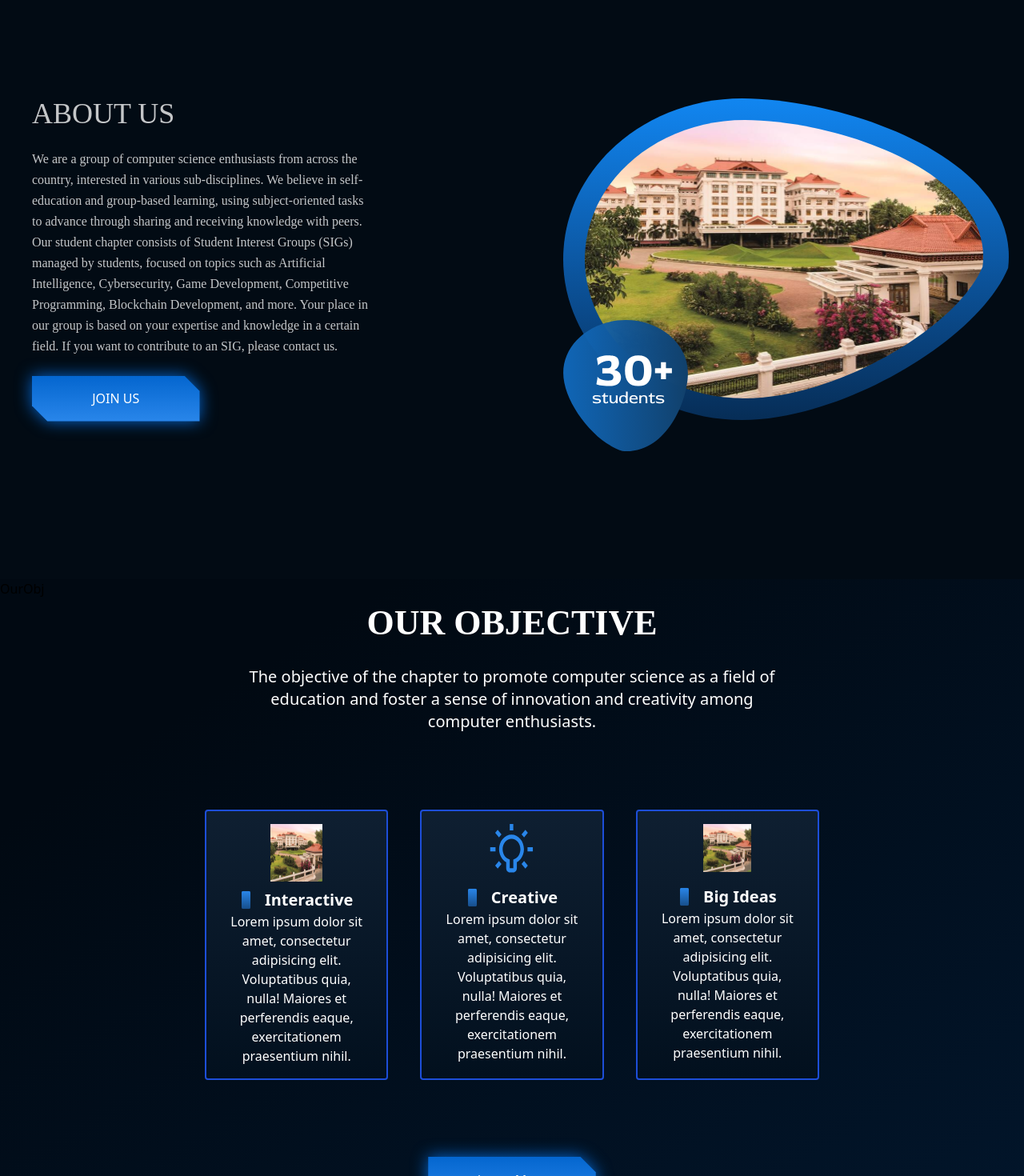
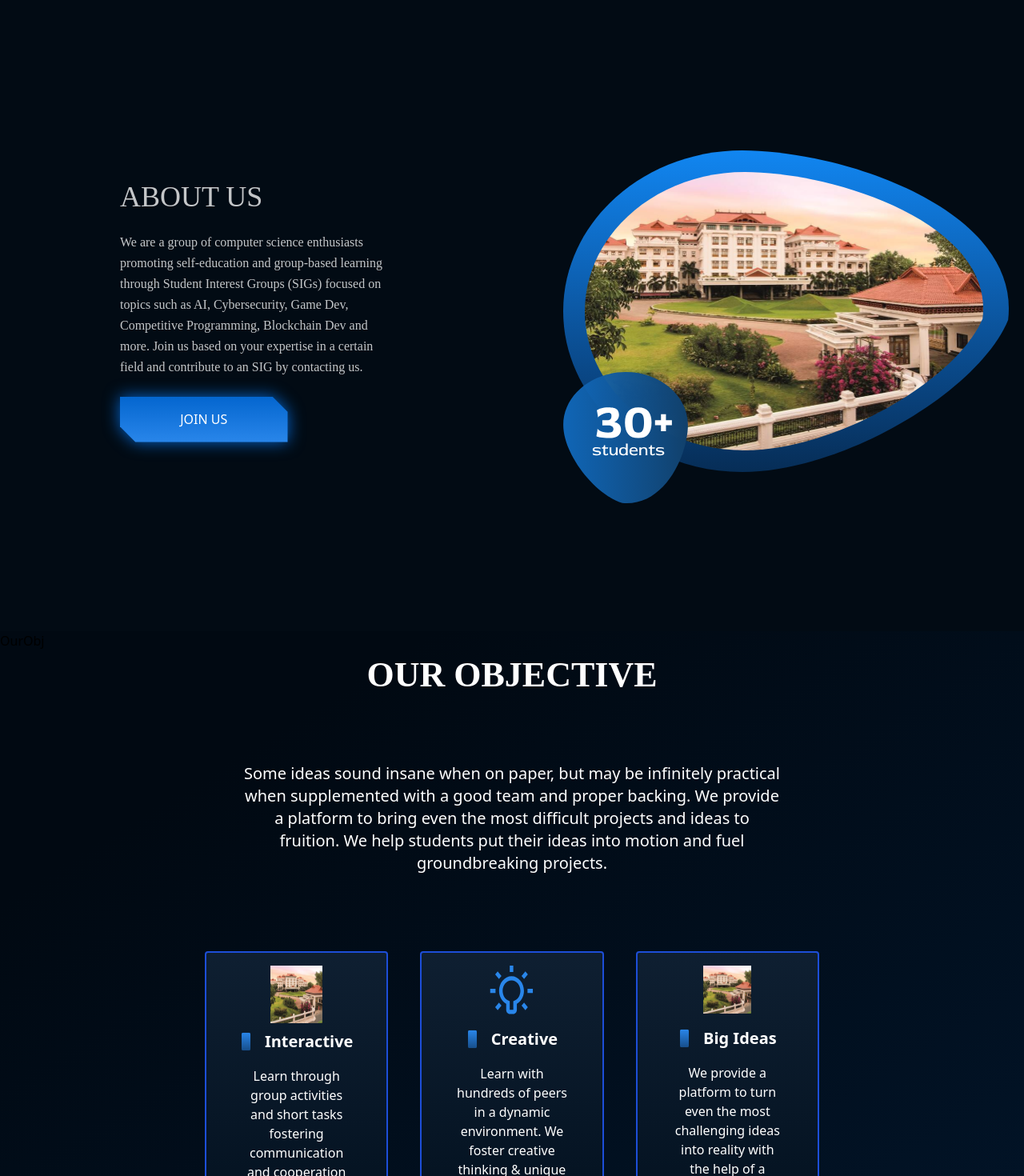
Before and after one commit to ADITHYASNAIR2021/acm-official-website, a Next.js app: page / in a window 1280 px wide. Shown: the part 960-2430 px from the top of the page at 80% size. Built offline with nearby package versions, Linux system fonts and the light colour scheme; a web font is replaced by a local one.

Commit message:
Made some small changes in the site

```diff
--- a/components/About-Us/AboutUs.jsx
+++ b/components/About-Us/AboutUs.jsx
@@ -23,22 +23,16 @@ const AboutUs = () => {
                     justify-center
                     items-start
                     text-white
-                    ml-10
+                    ml-[150px]
                     "
             >
                 <h1 className="font-RedRose text-white text-4xl font-medium opacity-[77%]">ABOUT US</h1>
                 <br></br>
                 <p className="w-[70%] font-RedRose font-normal leading-[26px] opacity-[77%]">
-                    We are a group of computer science enthusiasts from across the country, interested in
-                    various sub-disciplines. We believe in self-education and group-based learning, using
-                    subject-oriented tasks to advance through sharing and receiving knowledge with peers. Our student
-                    chapter consists of Student Interest Groups (SIGs) managed by students, focused on topics such as
-                    Artificial Intelligence, Cybersecurity, Game Development, Competitive Programming, Blockchain Development, and more.
-                    Your place in our group is based on your expertise and knowledge in a certain field.
-                    If you want to contribute to an SIG, please contact us.
+                    We are a group of computer science enthusiasts promoting self-education and group-based learning through Student Interest Groups (SIGs) focused on topics such as AI, Cybersecurity, Game Dev, Competitive Programming, Blockchain Dev and more. Join us based on your expertise in a certain field and contribute to an SIG by contacting us.
                 </p>
                 <br></br>
-                <Button message={"JOIN US"}/>
+                <Button message={"JOIN US"} />
             </div>
             <div className="
                 Image
@@ -53,7 +47,7 @@ const AboutUs = () => {
                 <Stats className="absolute bottom-[-10%] left-[10%]" />
             </div>
         </div>
-     );
+    );
 }
 
 export default AboutUs;
--- a/components/Navbar.js
+++ b/components/Navbar.js
@@ -12,9 +12,9 @@ export const Navbar = () => {
     };
 
     return (
-        <>
-            <nav className="sticky top-0 z-50 flex items-center flex-wrap bg-[#020B14] p-3">
-                <div className="inline-flex items-center p-2 mr-4 h-[60px] w-[200px]">
+        <div className="bg-[#020B14]">
+            <nav className="sticky top-0 z-50 flex items-center flex-wrap bg-[#020B14] p-4 mx-20 ">
+                <div className="inline-flex items-center p-2 ml-20 mr-4 h-[60px] w-[200px]">
                     <Image src={logo} alt="acm logo" width={240} height={88} />
                 </div>
 
@@ -39,9 +39,8 @@ export const Navbar = () => {
                 </button>
 
                 <div
-                    className={`${
-                        active ? "" : "hidden"
-                    }   w-full lg:inline-flex lg:flex-grow lg:w-auto`}
+                    className={`${active ? "" : "hidden"
+                        }   w-full lg:inline-flex lg:flex-grow lg:w-auto`}
                 >
                     <div className="lg:inline-flex lg:flex-row lg:ml-auto lg:w-auto w-full lg:items-center text-white font-RedRose items-start justify-between flex flex-col lg:h-auto lg:space-x-10 ">
                         <Link
@@ -78,6 +77,6 @@ export const Navbar = () => {
                     </div>
                 </div>
             </nav>
-        </>
+        </div>
     );
 };
--- a/components/OurObj.js
+++ b/components/OurObj.js
@@ -15,9 +15,10 @@ function OurObj() {
               <div className="grid grid-rows-2 ">
                 <p className="ourobjtxt "> OUR OBJECTIVE</p>
                 <p className="text-xl break-words pl-12 pr-12 font-light">
-                  The objective of the chapter to promote computer science as a
-                  field of education and foster a sense of innovation and
-                  creativity among computer enthusiasts.
+                  Some ideas sound insane when on paper, but may be infinitely practical when
+                  supplemented with a good team and proper backing. We provide a platform to
+                  bring even the most difficult projects and ideas to fruition. We help students put
+                  their ideas into motion and fuel groundbreaking projects.
                 </p>
               </div>
             </div>
@@ -35,10 +36,8 @@ function OurObj() {
                       Interactive
                     </div>
                   </div>
-                  <p className="text-white text-base text-center font-light">
-                    Lorem ipsum dolor sit amet, consectetur adipisicing elit.
-                    Voluptatibus quia, nulla! Maiores et perferendis eaque,
-                    exercitationem praesentium nihil.
+                  <p className="text-white text-base text-center font-light p-4">
+                    Learn through group activities and short tasks fostering communication and cooperation among enthusiasts.
                   </p>
                 </div>
               </div>
@@ -54,10 +53,8 @@ function OurObj() {
                       Creative
                     </div>
                   </div>
-                  <p className="text-white text-base text-center font-light">
-                    Lorem ipsum dolor sit amet, consectetur adipisicing elit.
-                    Voluptatibus quia, nulla! Maiores et perferendis eaque,
-                    exercitationem praesentium nihil.
+                  <p className="text-white text-base text-center font-light p-4">
+                    Learn with hundreds of peers in a dynamic environment. We foster creative thinking & unique approaches to problem-solving.
                   </p>
                 </div>
               </div>
@@ -72,10 +69,8 @@ function OurObj() {
                       Big Ideas
                     </div>
                   </div>
-                  <p className="text-white text-base text-center font-light">
-                    Lorem ipsum dolor sit amet, consectetur adipisicing elit.
-                    Voluptatibus quia, nulla! Maiores et perferendis eaque,
-                    exercitationem praesentium nihil.
+                  <p className="text-white text-base text-center font-light p-4 ">
+                    We provide a platform to turn even the most challenging ideas into reality with the help of a strong team and proper support.
                   </p>
                 </div>
               </div>
```
